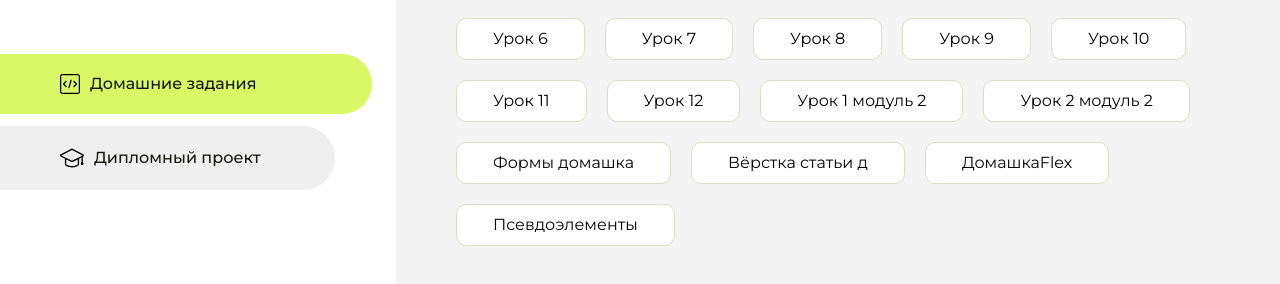
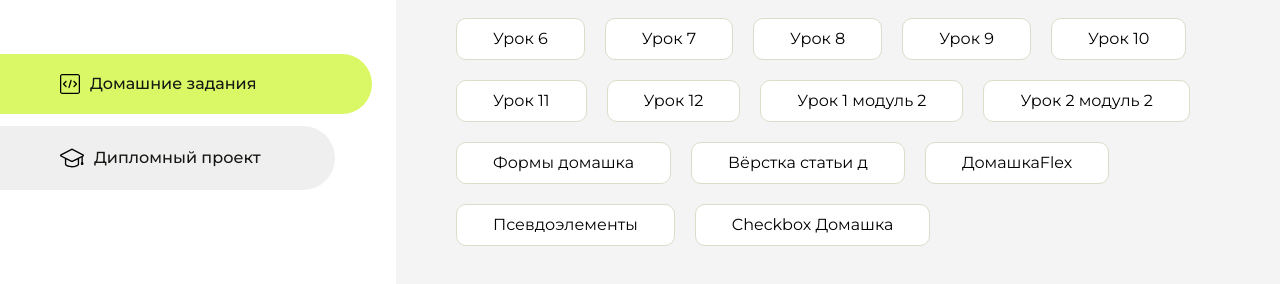
Before and after one commit to Ivan0wd/homework, a plain HTML site: page index.html in a window 1280 px wide. Shown: the part 282-566 px from the top of the page. Drawn offline with Linux system fonts and the light colour scheme.

Commit message:
Update index.html

```diff
--- a/index.html
+++ b/index.html
@@ -146,6 +146,9 @@
                      <li class="content__list-item">
                         <a href="Псевдоэлементы/article.html">Псевдоэлементы</a>
                     </li>
+                     <li class="content__list-item">
+                        <a href="Checkbox Домашка/index.html">Checkbox Домашка</a>
+                    </li>
                 </ul>
             </div>
             <div class="content__block hidden" id="diplomBlock">
```
